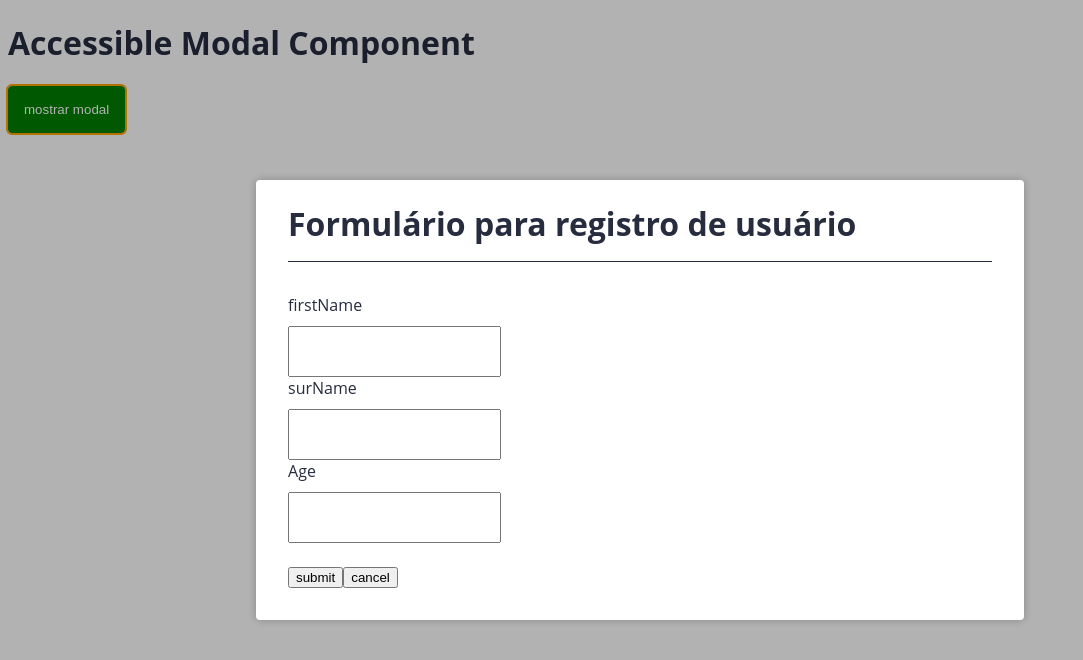
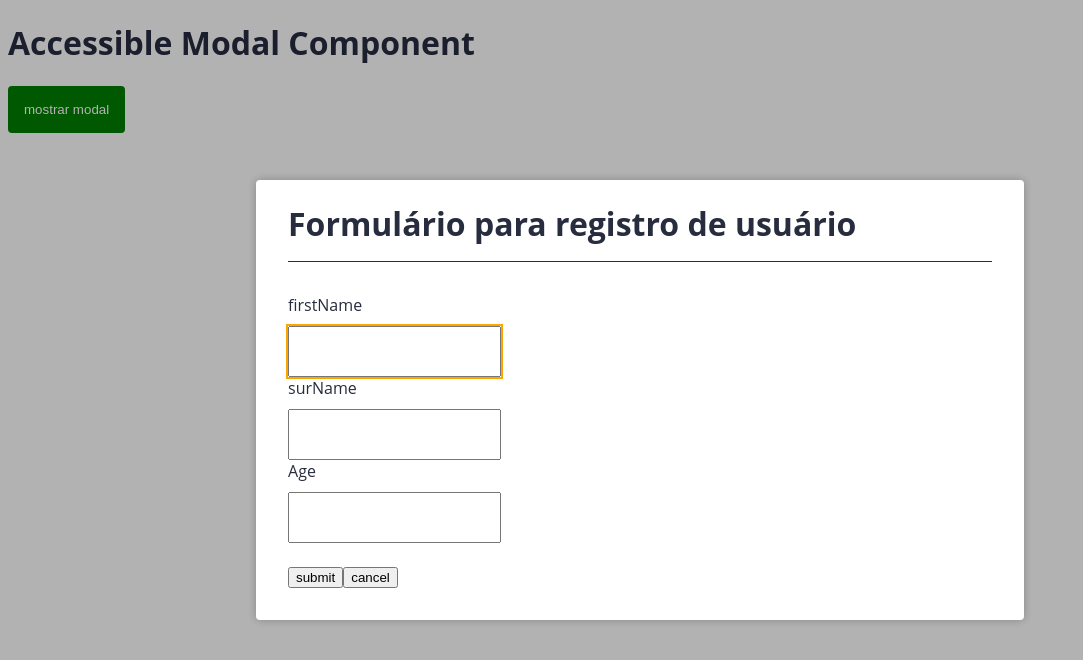
Before and after one commit to thalysson-nascimento/acessibilidade-avancada, an Angular app: page / in a window 1280 px wide. Both pictures are taken after a click on the button "mostrar modal". Shown: the top 660 px of the page, without its empty margins (0-1083 px from the left). Built offline with nearby package versions, Linux system fonts and the light colour scheme.

Commit message:
feat: included accessibility modal

```diff
--- a/src/app/shared/components/modal/modal.component.html
+++ b/src/app/shared/components/modal/modal.component.html
@@ -1,6 +1,20 @@
-<div class="modal-overlay" (click)="modalRef.close()">
-  <div class="modal-content" (click)="$event.stopPropagation()">
-    <h1 class="modal-title">{{ config.title }}</h1>
+<div
+  class="modal-overlay"
+  (click)="modalRef.close()"
+  (keydown.esc)="modalRef.close()"
+>
+  <div
+    appFocusTrap
+    appFocusBack
+    role="dialog"
+    aria-modal="true"
+    [attr.aria-label]="config.title"
+    class="modal-content"
+    (click)="$event.stopPropagation()"
+  >
+    <h1 class="modal-title">
+      {{ config.title }}
+    </h1>
     <ng-container *ngTemplateOutlet="config.templateRef"></ng-container>
   </div>
 </div>
--- a/src/app/shared/components/modal/modal.module.ts
+++ b/src/app/shared/components/modal/modal.module.ts
@@ -1,12 +1,14 @@
 import { CommonModule } from '@angular/common';
 import { NgModule } from '@angular/core';
+import { FocusBackModule } from '@directives/focus-back/focus-back.module';
+import { FocusTrapModule } from '@directives/focus-trap/focus-trap.module';
 import { ModalService } from '@services/modal/modal.service';
 import { ModalComponent } from './modal.component';
 
 @NgModule({
-  imports: [CommonModule],
+  declarations: [ModalComponent],
+  imports: [CommonModule, FocusTrapModule, FocusBackModule],
   exports: [ModalComponent],
-  declarations: [ModalComponent],
   providers: [ModalService],
 })
 export class ModalModule {}
--- /dev/null
+++ b/src/app/shared/directives/focus-back/focus-back.directive.ts
@@ -0,0 +1,20 @@
+import { Directive, OnDestroy, OnInit } from '@angular/core';
+
+@Directive({
+  selector: '[appFocusBack]',
+})
+export class FocusBackDirective implements OnInit, OnDestroy {
+  lastFocusedElement: Element;
+
+  constructor() {}
+
+  ngOnInit(): void {
+    this.lastFocusedElement = document.activeElement;
+  }
+
+  ngOnDestroy(): void {
+    if (this.lastFocusedElement) {
+      (this.lastFocusedElement as HTMLElement).focus();
+    }
+  }
+}
--- /dev/null
+++ b/src/app/shared/directives/focus-trap/focus-trap.directive.ts
@@ -0,0 +1,54 @@
+import {
+  AfterViewInit,
+  Directive,
+  ElementRef,
+  HostListener,
+} from '@angular/core';
+
+@Directive({
+  selector: '[appFocusTrap]',
+})
+export class FocusTrapDirective implements AfterViewInit {
+  fisrtFocusAbleElement: HTMLElement = null;
+  lastFocusAbleElement: HTMLElement = null;
+
+  constructor(private elementRef: ElementRef<any>) {}
+
+  ngAfterViewInit(): void {
+    const focusAllEnableableElements = this.elementRef.nativeElement
+      .querySelectorAll(`
+        [tabindex]:not([tabindex="-1"]),
+        a[href]:not([disabled]),
+        button:not([disabled]),
+        textarea:not([disabled]),
+        input:not([disabled]),
+        select:not([disabled])`) as Array<HTMLLIElement>;
+
+    this.fisrtFocusAbleElement = focusAllEnableableElements[0];
+
+    this.lastFocusAbleElement =
+      focusAllEnableableElements[focusAllEnableableElements.length - 1];
+
+    this.fisrtFocusAbleElement.focus();
+  }
+
+  @HostListener('keydown', ['$event'])
+  managerTab(event: KeyboardEvent): void {
+    console.log(event);
+
+    if (event.key !== 'Tab') {
+      return;
+    }
+
+    if (
+      event.shiftKey &&
+      document.activeElement === this.fisrtFocusAbleElement
+    ) {
+      this.lastFocusAbleElement.focus();
+      event.preventDefault();
+    } else if (document.activeElement === this.lastFocusAbleElement) {
+      this.fisrtFocusAbleElement.focus();
+      event.preventDefault(); // impedi com que o focus do element continue
+    }
+  }
+}
--- a/tsconfig.json
+++ b/tsconfig.json
@@ -6,6 +6,7 @@
     "paths": {
       "@pages/*": ["./src/app/pages/*"],
       "@components/*": ["./src/app/shared/components/*"],
+      "@directives/*": ["./src/app/shared/directives/*"],
       "@animations/*": ["./src/app/shared/animations/*"],
       "@enums/*": ["./src/app/shared/enums/*"],
       "@interfaces/*": ["./src/app/shared/interfaces/*"],
```
Also changed, not shown: src/app/shared/directives/focus-back/focus-back.module.ts (added, +10 -0 lines), src/app/shared/directives/focus-trap/focus-trap.module.ts (added, +10 -0 lines).
